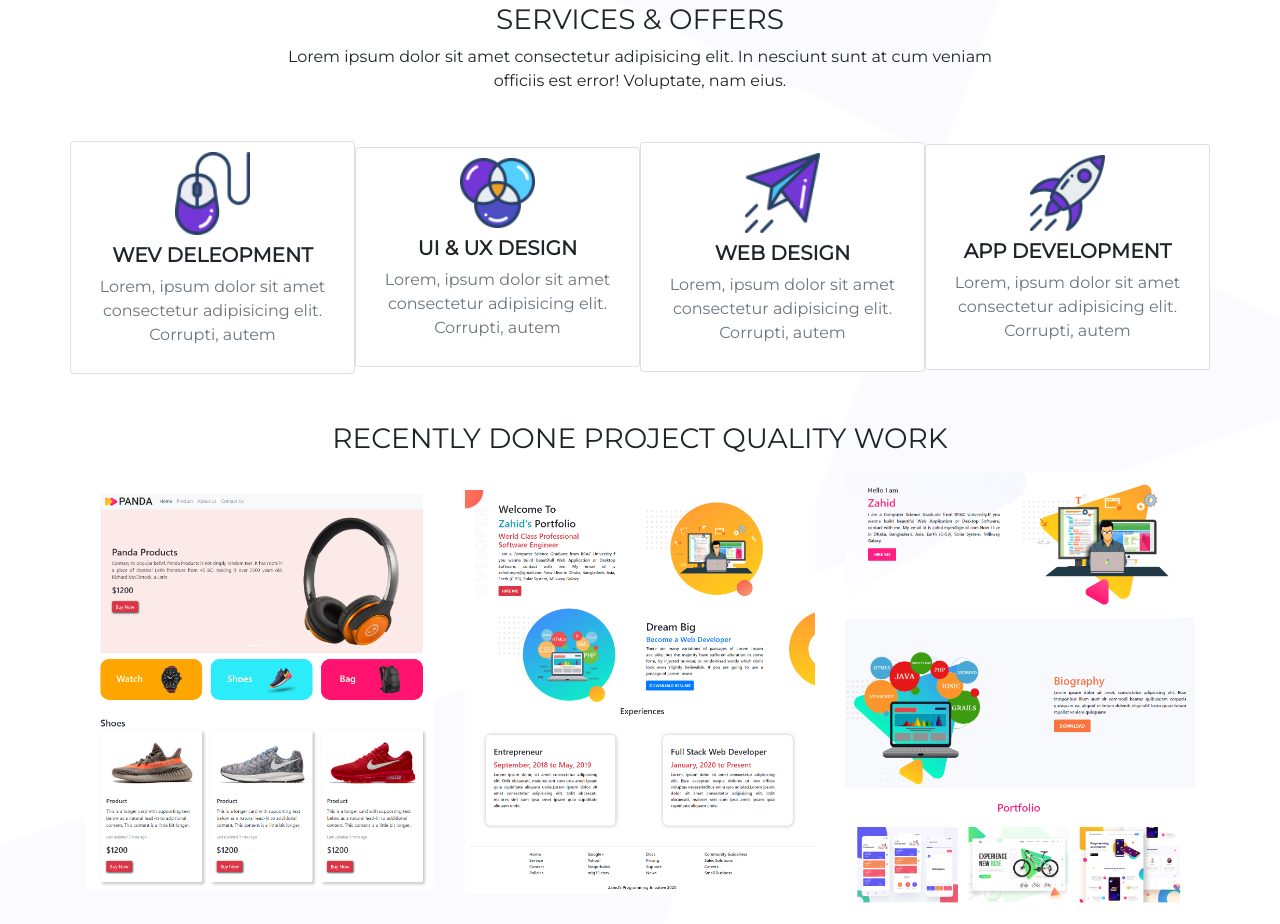
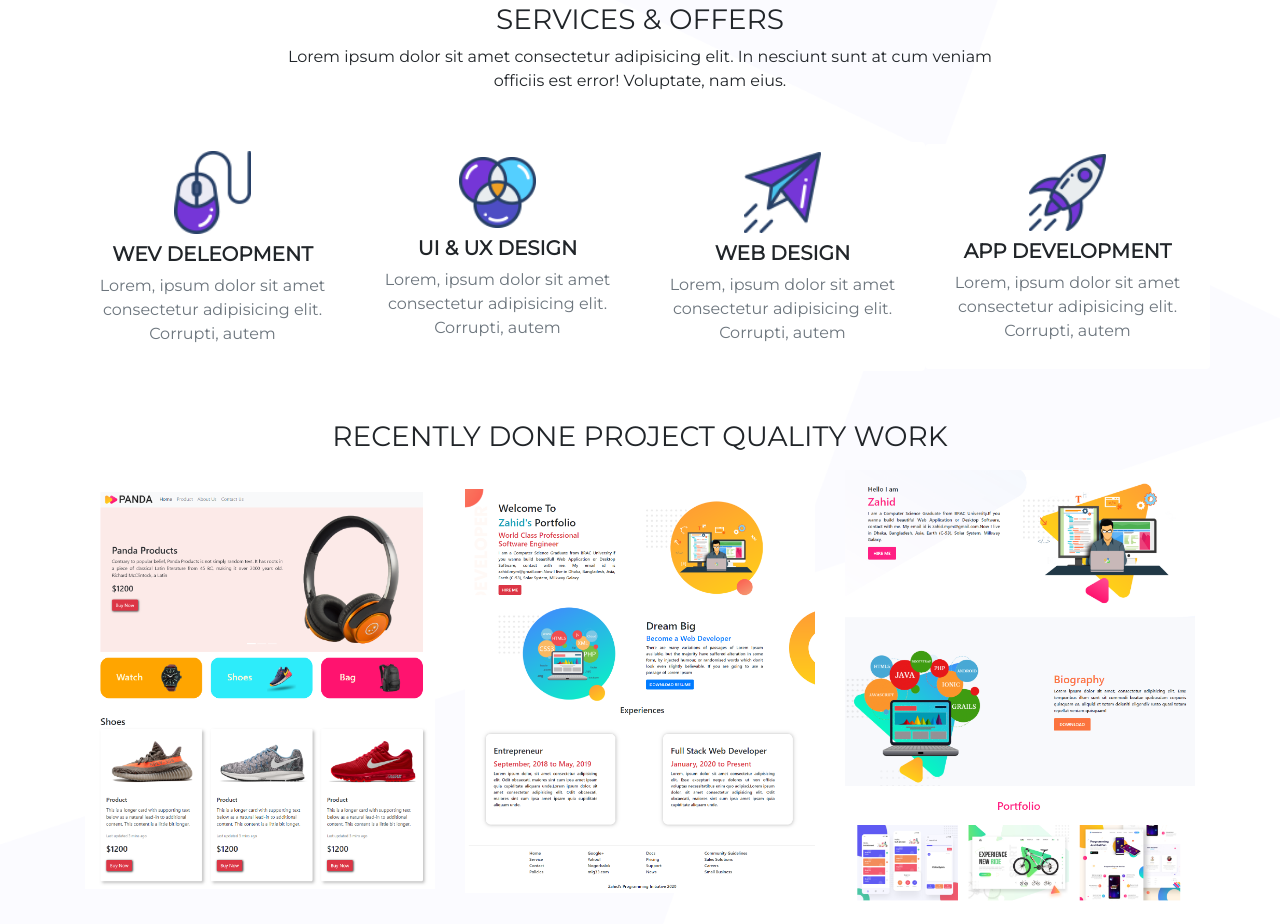
Before and after one commit to zahid-bracu/portfolio-upgraded-version, a website: page index.html in a window 1280 px wide. Shown: the part 1227-2151 px from the top of the page. Drawn offline with nearby package versions, Linux system fonts and the light colour scheme; files whose address does not match are found by name.

Commit message:
Update style.css

```diff
--- a/style.css
+++ b/style.css
@@ -67,7 +67,7 @@ body{
     width: 80%;
     max-width: 250px;
     padding: 10px;
-    border:0px solid white;
+    border:0px solid white !important;
     transition: .2s;
 }
 
```
